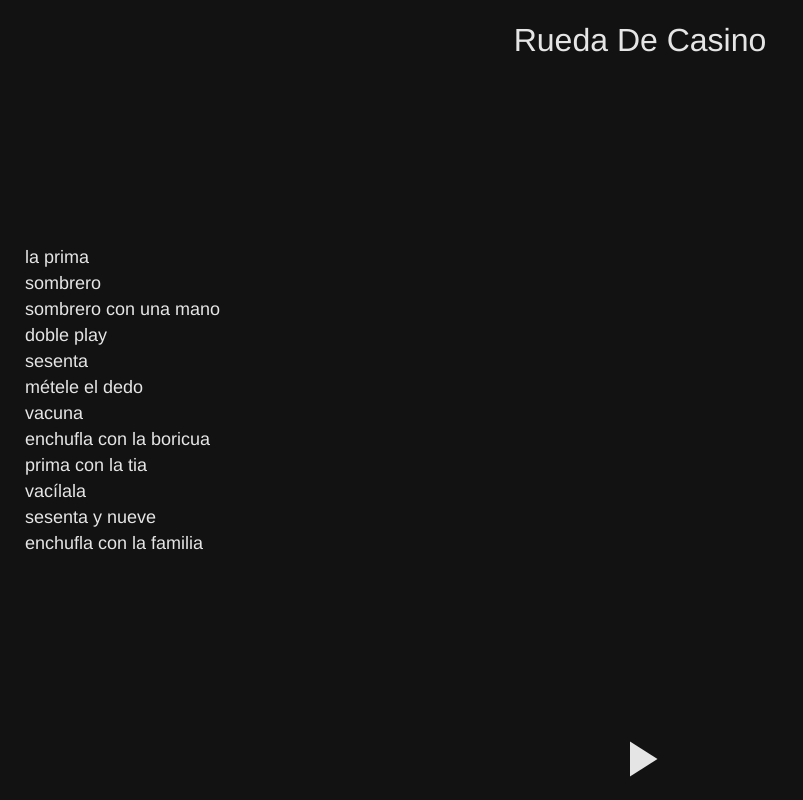
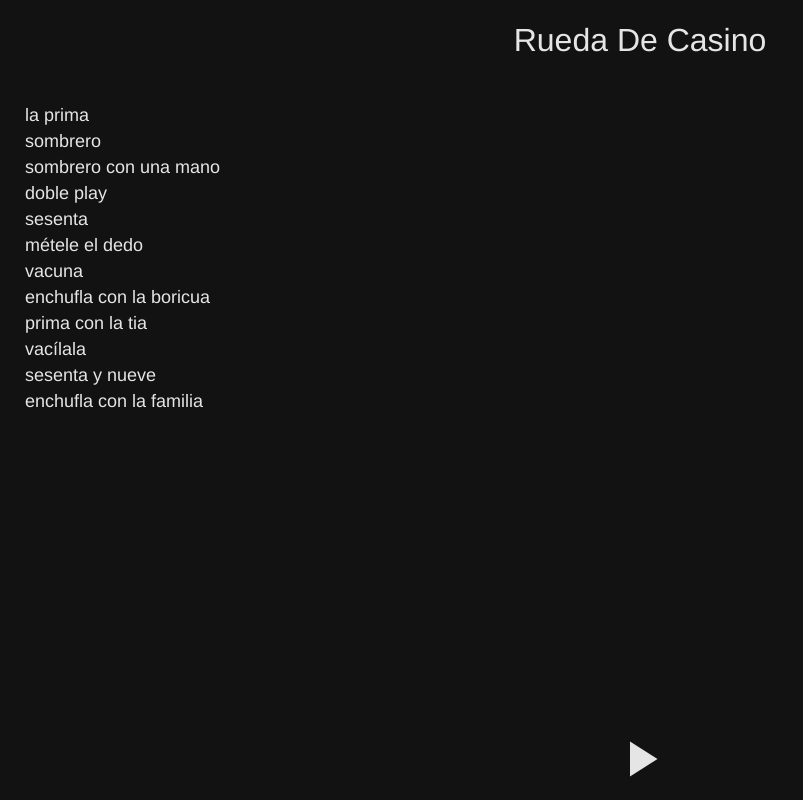
Before and after one commit to Hecktors/rueda-de-casino, a React (Create React App) app: page / in a window 1280 px wide. Shown: the whole page, without its empty margins (0-803 px from the left). Built offline with nearby package versions, Linux system fonts and the light colour scheme.

Commit message:
Add mock data, add move list backup function, change main style

```diff
--- a/src/App.js
+++ b/src/App.js
@@ -3,13 +3,14 @@ import { useEffect, useState, useRef } from 'react'
 import Header from './components/Header'
 import MainButton from './components/MainButton'
 import musicUrl from './assets/audio/music/Uno dos tres.mp3'
-import moves from './moves.json'
+import movesData from './moves.json'
 import MoveList from './components/MoveList'
 
 export default function App() {
   const [appState, setAppState] = useState('default')
   const musicRef = useRef(null)
   const isPlaying = appState === 'playing'
+  const moves = movesData
 
   useEffect(() => {
     musicRef.current = new Audio(musicUrl)
@@ -50,8 +51,8 @@ const AppStyled = styled.div`
   color: var(--text-color);
 
   main {
-    display: grid;
-    place-items: center;
+    /* display: grid; */
+    /* place-items: center; */
   }
 
   footer {
--- a/src/components/MoveList.js
+++ b/src/components/MoveList.js
@@ -1,13 +1,16 @@
 import styled from 'styled-components/macro'
 
 export default function MoveList({ moves }) {
-  return (
-    <ListStyled>
-      {moves.map(({ title, id }) => (
-        <li key={id}>{title}</li>
-      ))}
-    </ListStyled>
-  )
+  const listItems = moves.map(({ title, id }) => <li key={id}>{title}</li>)
+
+  const content =
+    listItems.length > 0 ? (
+      listItems
+    ) : (
+      <span className="warning">No move selected</span>
+    )
+
+  return <ListStyled>{content}</ListStyled>
 }
 
 const ListStyled = styled.ul`
@@ -17,4 +20,8 @@ const ListStyled = styled.ul`
     margin: 5px;
     list-style: none;
   }
+
+  & .warning {
+    color: orange;
+  }
 `
--- /dev/null
+++ b/src/mockdata/moves.json
@@ -0,0 +1,14 @@
+  [
+  {
+    "id": 1,
+    "title": "la prima"
+  },
+  {
+    "id": 2,
+    "title": "sombrero"
+  },
+  {
+    "id": 3,
+    "title": "sombrero con una mano"
+  }
+]
```
Also changed, not shown: src/components/MoveList.md (+2 -7 lines), 1 other file (tests, documents, lock files or other folders).
